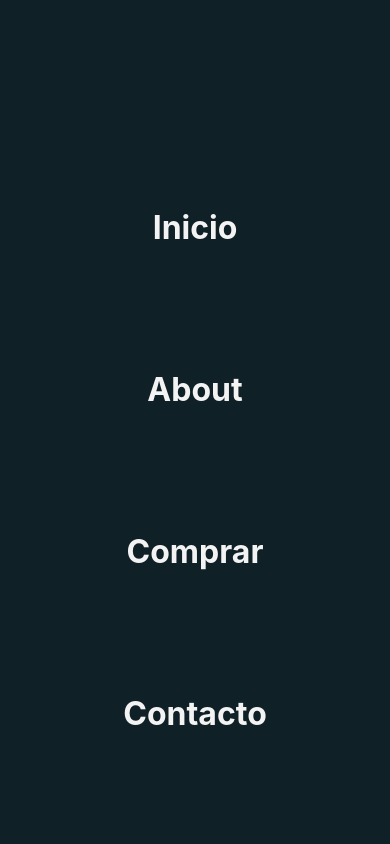
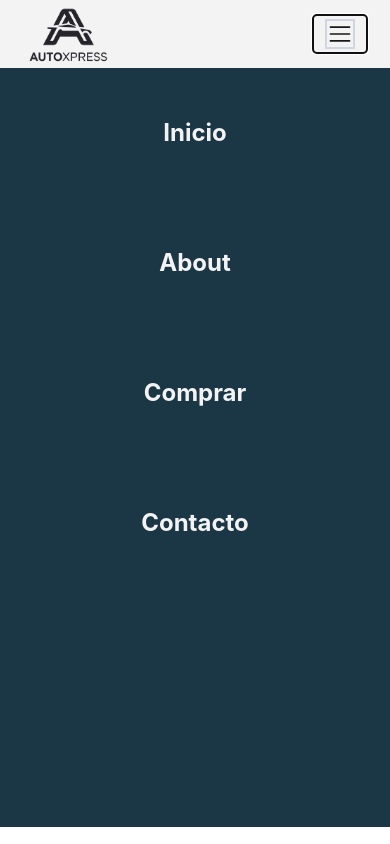
Before and after one commit to CeluTaumos/proyectoCilsa2024, a website: page app/pagues/registro.html in a window 390 px wide. Both pictures are taken after a click on the button "Toggle navigation". Drawn offline with nearby package versions, Linux system fonts and the light colour scheme.

Commit message:
querys of nav in mobile

```diff
--- a/app/pagues/registro.html
+++ b/app/pagues/registro.html
@@ -29,10 +29,10 @@
             <nav class="collapse navbar-collapse" id="navbarNav">
               <ul class="navbar-nav box-navbar">
                 <li class="nav-item active">
-                  <a class="nav-link" href="index.html">Inicio</a>
+                  <a class="nav-link" href="/index.html">Inicio</a>
                 </li>
                 <li class="nav-item">
-                  <a class="nav-link" href="#about-us">About</a>
+                  <a class="nav-link" href="/index.html#about-us">About</a>
                 </li>
                 <li class="nav-item">
                   <a class="nav-link" href="/pages/categorias.html">Comprar</a>
--- a/app/public/style.css
+++ b/app/public/style.css
@@ -4,7 +4,7 @@
     bottom: 35%;
     right: 35%;
     height: 50vh;
-    min-width: 30%;
+    width: 30%;
     color: #cad6dd;
     border-radius: 1rem;
     font-size: 0.9em;
@@ -15,3 +15,16 @@ form{
     flex-direction: column;
     align-items: center;
 }
+
+
+@media screen and (min-width: 360px) and (max-width: 767px) {
+    .form-register{
+        width: 90%;
+        height: 80vh;
+        right: 0;
+        bottom: 5%;
+        left: 5%;
+        padding: 5%;
+    }
+
+}
--- a/styles/generales.css
+++ b/styles/generales.css
@@ -51,6 +51,10 @@ font-family: "Rubik", sans-serif;
 
 @media screen and (min-width: 360px) and (max-width: 767px) {
 
+    .section-navbar {
+        background-color: #f3f3f3;
+    }
+
 .section-navbar button{
     position: absolute;
     bottom: 20%;
@@ -59,19 +63,20 @@ font-family: "Rubik", sans-serif;
 
 .navbar-collapse {
     position: absolute;
-    top: 0;
-    left: 0;
+    top: 100%;
+    left: 0%;
     z-index: 10;
-    background-color: #0f2027;
+    background-color: #1b3645;
 }
 
 .box-navbar {
     width: 100%;
-    height: 100vh;
-    justify-content: space-evenly;
+    height: 90vh;
+    justify-content: flex-start;
     li {
+        padding: 10% 0 10% 0;
         a {
-            font-size: 2rem;
+            font-size: 1.5rem;
             text-align: center;
             color: #f3f3f3;
         }
```
Also changed, not shown: index.html (+7 -7 lines), styles/home.css (+32 -2 lines).
